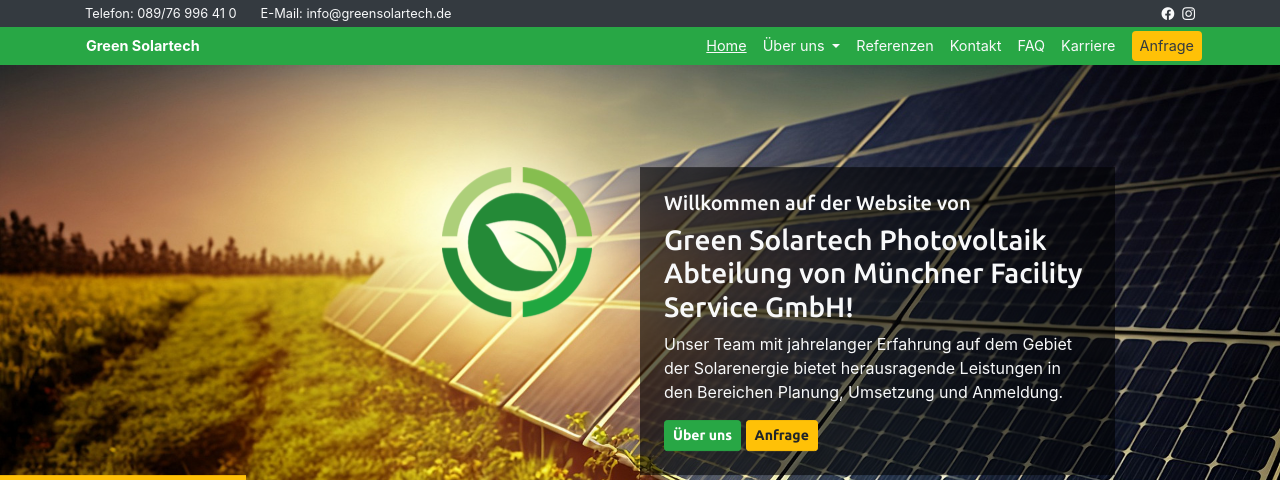
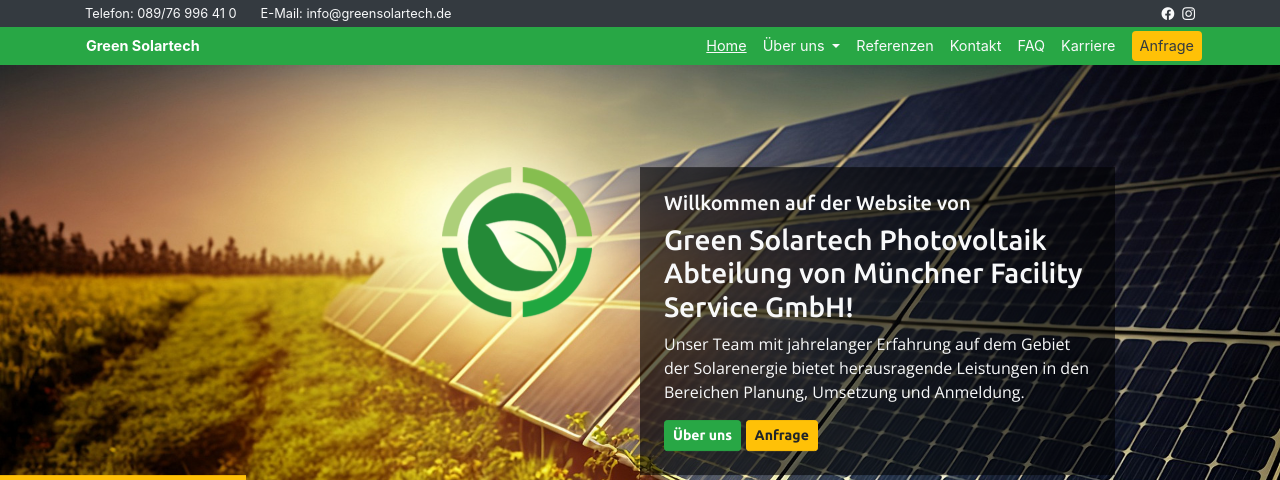
Before and after one commit to hoholr/greensolartech, a plain HTML site: page index.html in a window 1280 px wide. Shown: the top 480 px of the page. Drawn offline with nearby package versions, Linux system fonts and the light colour scheme.

Commit message:
Update style.css

```diff
--- a/style.css
+++ b/style.css
@@ -5,11 +5,11 @@
 .navbar-brand,.collapse.navbar-collapse.small{font-size: 90%;}
 .navbar-nav .active>.nav-link{text-decoration: underline;}
 .navbar-nav .nav-item:not(.active)>.nav-link:hover{filter:drop-shadow(0px 0px 1px #ffffff88);}
-.head-container{position: absolute; top: 50%; transform: translateY(-50%);left: 0;right: 0;}
+.head-container{position: absolute; top: 50%; transform: translateY(-50%);left: 0;right: 0;z-index: 2;}
 .bg-dark-50 {background: #00000099;}
 
 .text-ubuntu{font-family: "Ubuntu",sans-serif;}
-.text-ope-sans{font-family: "Open Sans",sans-serif;}
+.body, .text-open-sans{font-family: "Open Sans",sans-serif;}
 
 .head-logo{filter: drop-shadow(0px 0px 35px #fff);}
 
```
